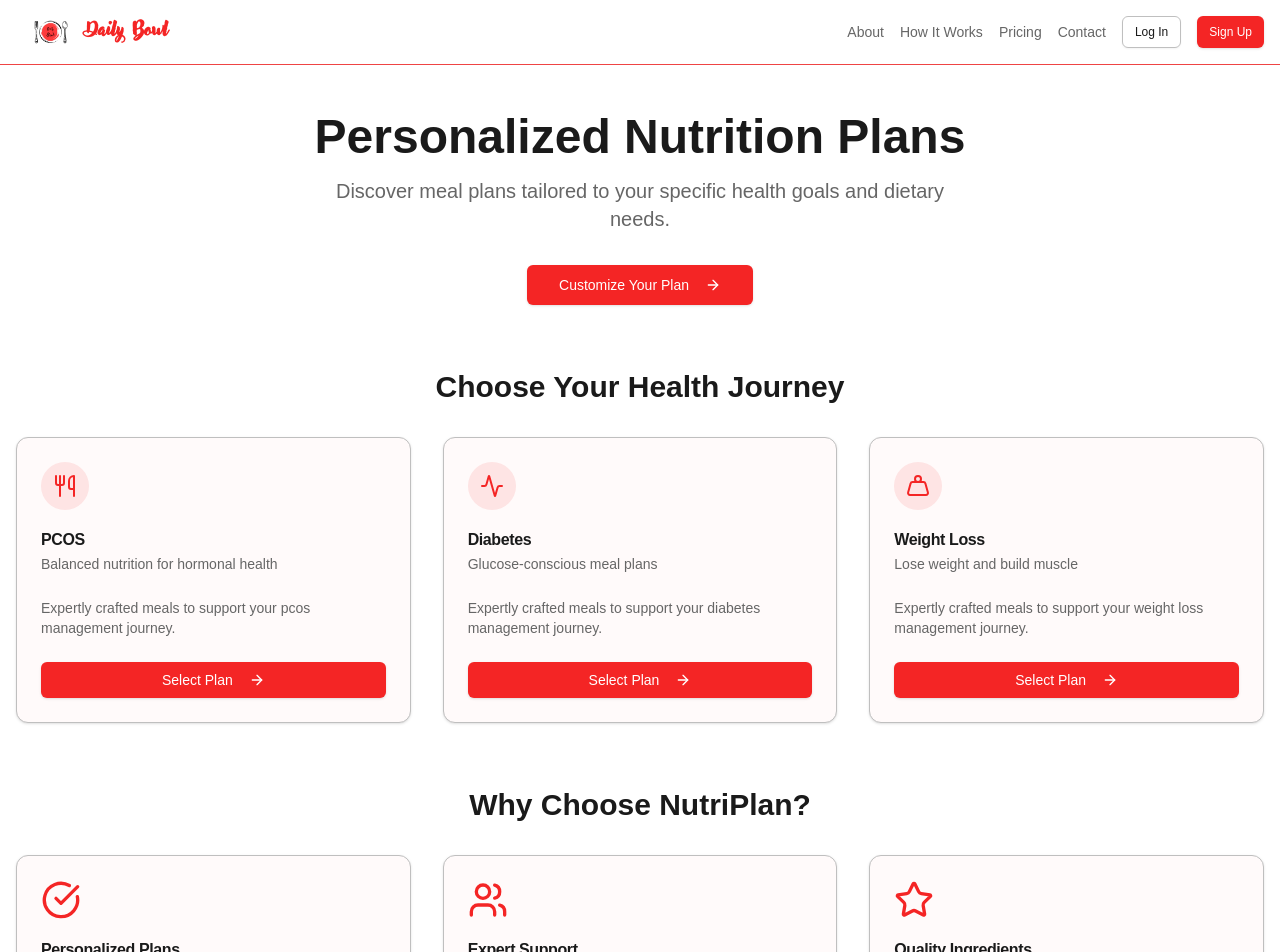
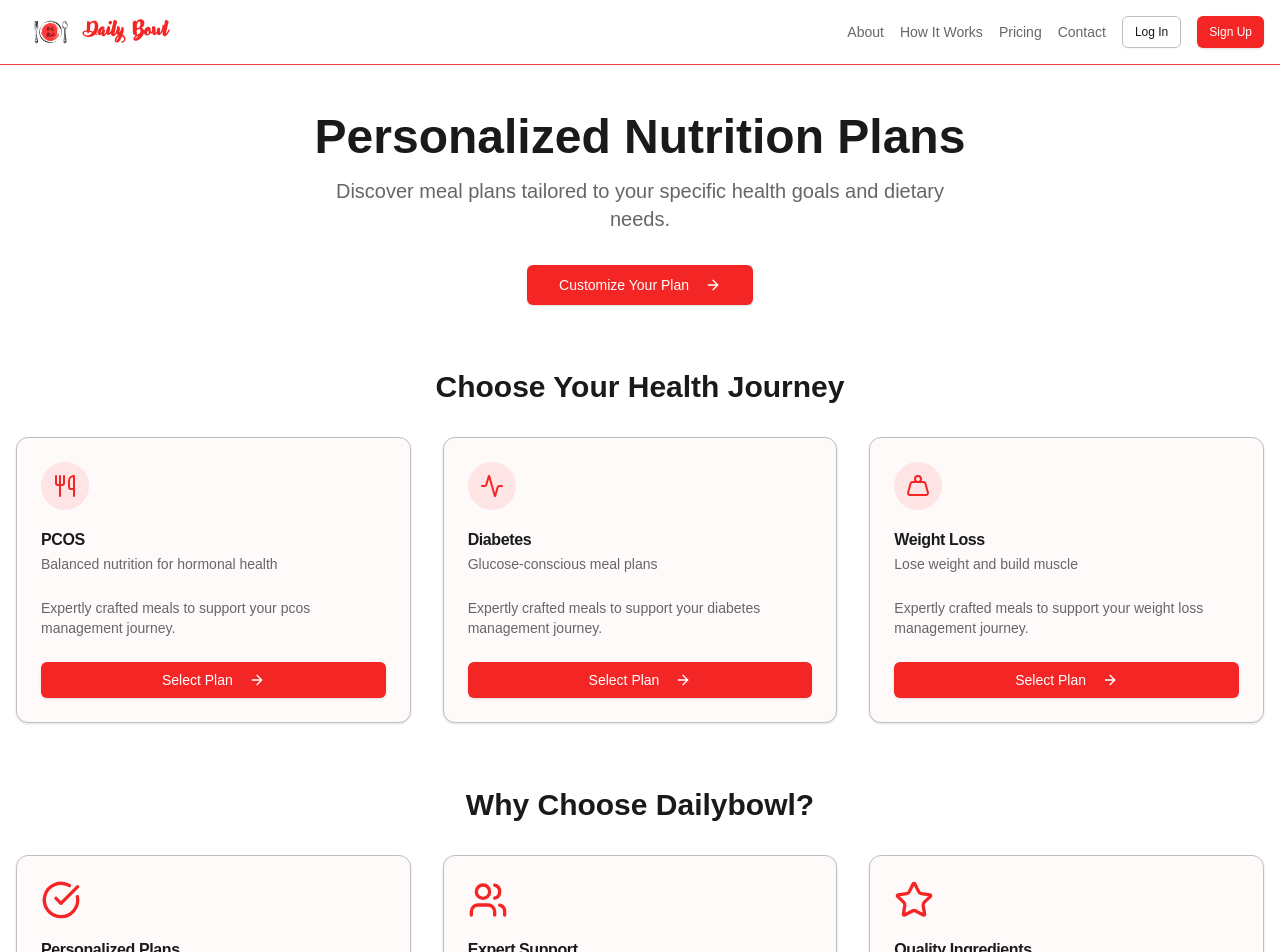
Before and after one commit to KhBayazidAhmed/nutriplan, a Next.js app: page / in a window 1280 px wide. Shown: the top 952 px of the page. Built offline with nearby package versions, Linux system fonts and the light colour scheme.

Commit message:
Update app-page.tsx

```diff
--- a/src/components/app-page.tsx
+++ b/src/components/app-page.tsx
@@ -96,7 +96,7 @@ export function BlockPage() {
 
         <section className="mb-12 md:mb-16">
           <h2 className="text-2xl md:text-3xl font-semibold mb-6 md:mb-8 text-center">
-            Why Choose NutriPlan?
+            Why Choose Dailybowl?
           </h2>
           <div className="grid grid-cols-1 md:grid-cols-3 gap-6 md:gap-8">
             {[
```
